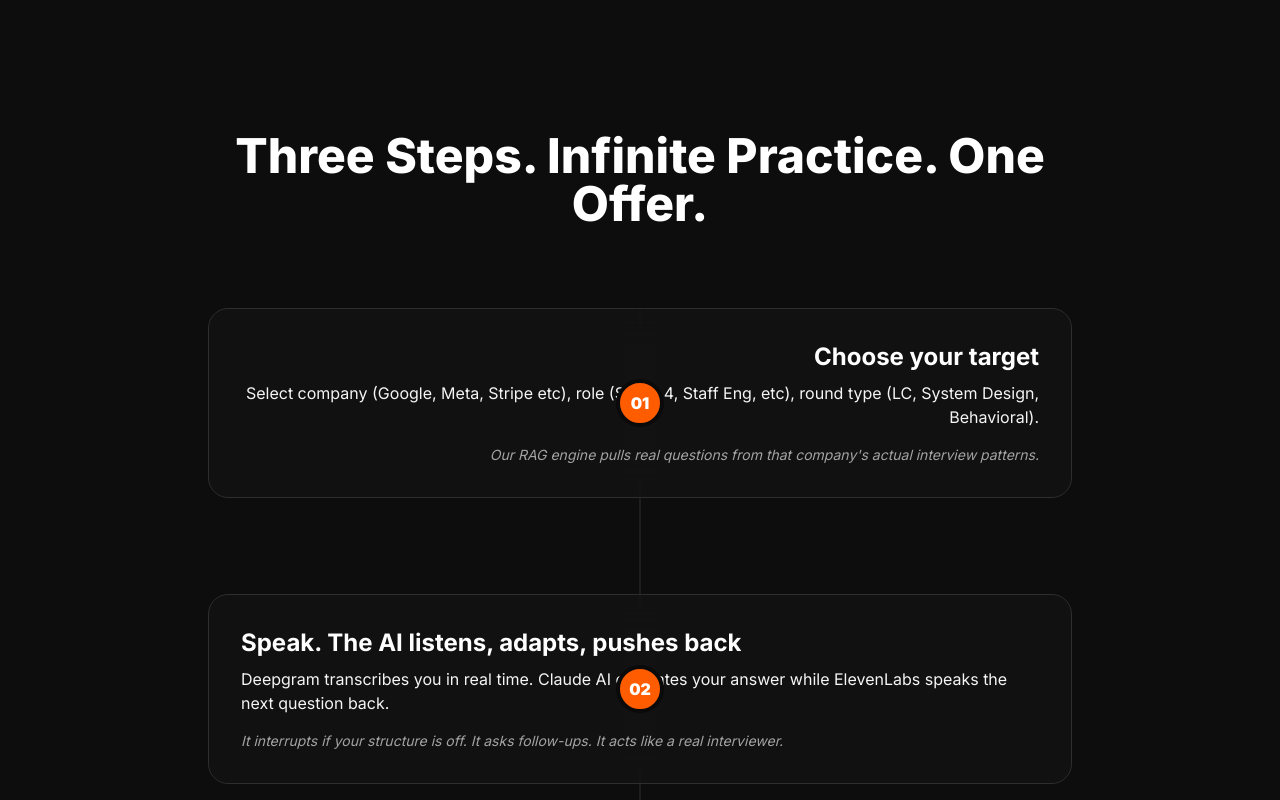
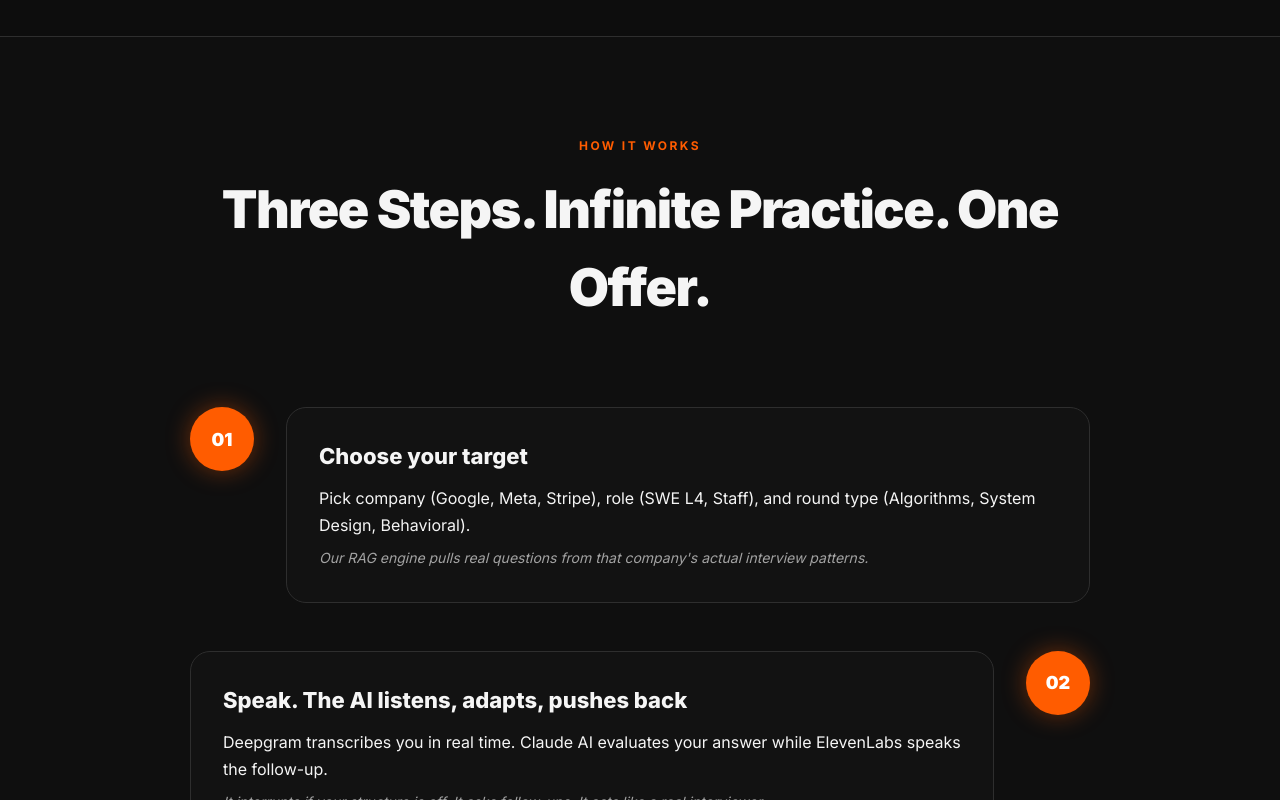
Before and after one commit to harshmriduhash/Interviewforge-ai, a Next.js app: page / in a window 1280 px wide. Shown: the part 1540-2340 px from the top of the page. Built offline with nearby package versions, Linux system fonts and the light colour scheme.

Commit message:
how it works

```diff
--- a/src/components/landing/HowItWorks.tsx
+++ b/src/components/landing/HowItWorks.tsx
@@ -1,63 +1,65 @@
 "use client";
 
 import { motion } from "framer-motion";
+
+const ORANGE = "#FF5C00";
+const BORDER = "#2E2E2E";
+const TEXT = "#F5F5F5";
+const MUTED = "#A3A3A3";
+const DIM = "#525252";
 
 const STEPS = [
     {
         number: "01",
         title: "Choose your target",
-        description: "Select company (Google, Meta, Stripe etc), role (SWE L4, Staff Eng, etc), round type (LC, System Design, Behavioral).",
+        description: "Pick company (Google, Meta, Stripe), role (SWE L4, Staff), and round type (Algorithms, System Design, Behavioral).",
         sub: "Our RAG engine pulls real questions from that company's actual interview patterns.",
     },
     {
         number: "02",
         title: "Speak. The AI listens, adapts, pushes back",
-        description: "Deepgram transcribes you in real time. Claude AI evaluates your answer while ElevenLabs speaks the next question back.",
+        description: "Deepgram transcribes you in real time. Claude AI evaluates your answer while ElevenLabs speaks the follow-up.",
         sub: "It interrupts if your structure is off. It asks follow-ups. It acts like a real interviewer.",
     },
     {
         number: "03",
         title: "Get your report card. Track your arc.",
-        description: "Post-session report: 7-dimension score breakdown, filler word map, areas to re-study, model answer comparison.",
+        description: "7-dimension score breakdown, filler word map, areas to re-study, and a model answer comparison.",
         sub: "Your readiness score improves with every session. We remember every weakness.",
     },
 ];
 
 export function HowItWorks() {
     return (
-        <section id="how-it-works" className="py-24 bg-surface/30">
-            <div className="max-w-4xl mx-auto px-4">
-                <div className="text-center mb-20 space-y-4">
-                    <h2 className="text-4xl md:text-5xl font-extrabold text-white">
+        <section id="how-it-works" style={{ padding: "100px 24px", background: "rgba(20,20,20,0.5)", borderTop: `1px solid ${BORDER}` }}>
+            <div style={{ maxWidth: 900, margin: "0 auto" }}>
+                <div style={{ textAlign: "center", marginBottom: 80 }}>
+                    <p style={{ fontSize: 12, fontWeight: 700, color: ORANGE, letterSpacing: "0.2em", textTransform: "uppercase", marginBottom: 16 }}>HOW IT WORKS</p>
+                    <h2 style={{ fontSize: "clamp(28px, 5vw, 52px)", fontWeight: 900, color: TEXT, letterSpacing: "-1.5px", margin: 0 }}>
                         Three Steps. Infinite Practice. One Offer.
                     </h2>
                 </div>
 
-                <div className="relative space-y-24">
-                    {/* Vertical Line */}
-                    <div className="absolute left-6 md:left-1/2 top-0 bottom-0 w-px bg-border -translate-x-1/2 hidden md:block" />
-
+                <div style={{ position: "relative", display: "flex", flexDirection: "column", gap: 48 }}>
                     {STEPS.map((step, index) => (
                         <motion.div
                             key={step.number}
-                            initial={{ opacity: 0, x: index % 2 === 0 ? -20 : 20 }}
+                            initial={{ opacity: 0, x: index % 2 === 0 ? -24 : 24 }}
                             whileInView={{ opacity: 1, x: 0 }}
                             transition={{ duration: 0.5 }}
                             viewport={{ once: true }}
-                            className={`relative flex items-start md:items-center gap-8 ${index % 2 === 0 ? "md:flex-row" : "md:flex-row-reverse"
-                                }`}
+                            style={{ display: "flex", gap: 32, alignItems: "flex-start", flexDirection: index % 2 === 0 ? "row" : "row-reverse" }}
                         >
-                            {/* Number Circle */}
-                            <div className="relative z-10 w-12 h-12 rounded-full bg-primary flex items-center justify-center text-white font-black shrink-0 border-4 border-background md:absolute md:left-1/2 md:-translate-x-1/2">
+                            {/* Number */}
+                            <div style={{ flexShrink: 0, width: 64, height: 64, borderRadius: "50%", background: ORANGE, display: "flex", alignItems: "center", justifyContent: "center", color: "#fff", fontWeight: 900, fontSize: 18, boxShadow: `0 0 24px rgba(255,92,0,0.4)` }}>
                                 {step.number}
                             </div>
 
-                            {/* Content Card */}
-                            <div className={`flex-1 glass p-8 rounded-2xl md:w-[45%] ${index % 2 === 0 ? "md:text-right" : "md:text-left"
-                                }`}>
-                                <h3 className="text-2xl font-bold text-white mb-2">{step.title}</h3>
-                                <p className="text-text-primary mb-4">{step.description}</p>
-                                <p className="text-text-secondary text-sm italic">{step.sub}</p>
+                            {/* Content */}
+                            <div style={{ flex: 1, padding: 32, background: "rgba(20,20,20,0.7)", backdropFilter: "blur(16px)", border: `1px solid ${BORDER}`, borderRadius: 20 }}>
+                                <h3 style={{ fontSize: 22, fontWeight: 800, color: TEXT, marginBottom: 12 }}>{step.title}</h3>
+                                <p style={{ fontSize: 16, color: TEXT, marginBottom: 8, lineHeight: 1.7 }}>{step.description}</p>
+                                <p style={{ fontSize: 14, color: MUTED, fontStyle: "italic", lineHeight: 1.6 }}>{step.sub}</p>
                             </div>
                         </motion.div>
                     ))}
```
